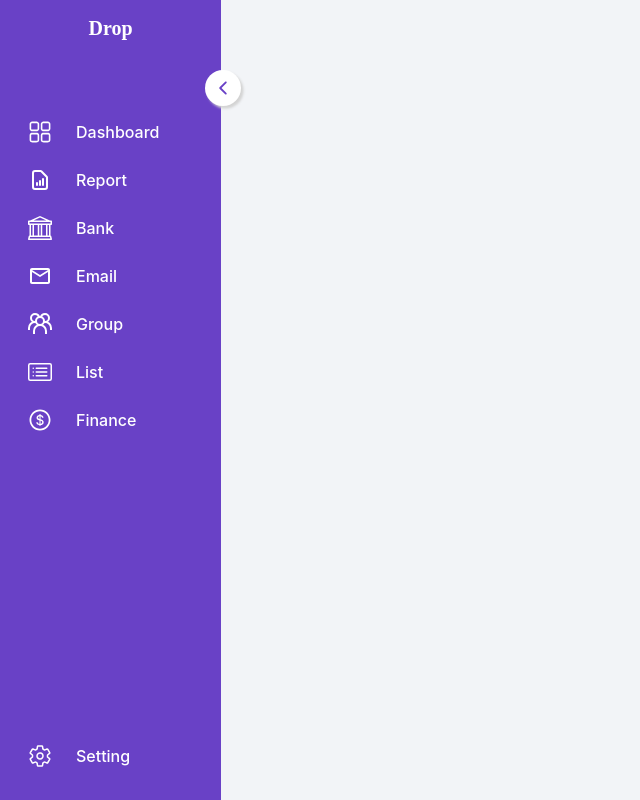
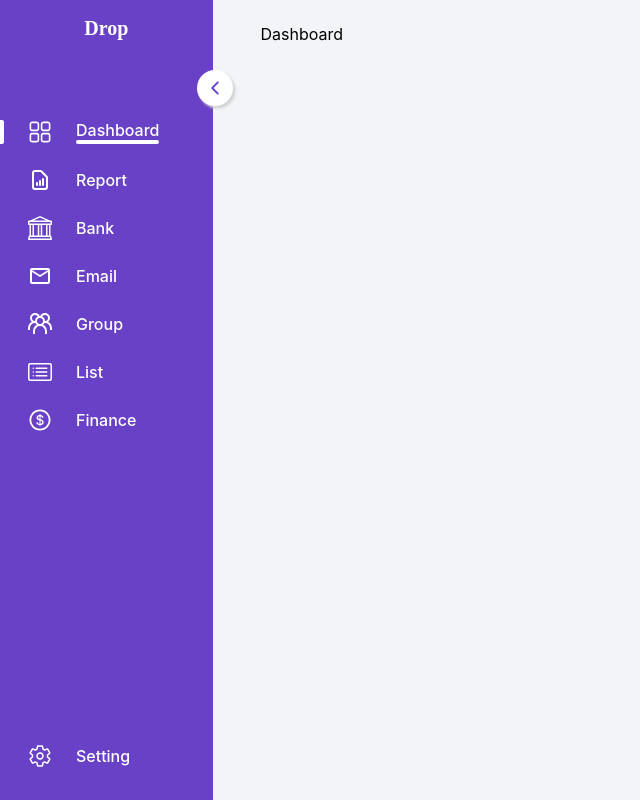
Before and after one commit to Jahed-Ghiasi/front-task, a React (Create React App) app: page /dashboard in a window 1280 px wide. Shown: the top 800 px of the page, without its empty margins (0-640 px from the left). Built offline with nearby package versions, Linux system fonts and the light colour scheme; a web font is replaced by a local one.

Commit message:
Add routes

```diff
--- a/src/App.css
+++ b/src/App.css
@@ -6,6 +6,7 @@
 
 .app .page {
   width: 100%;
-  padding: 1.5rem;
+  height: 2500px;
+  padding: 1.5rem 3rem;
   background-color: var(--secondary-color);
 }
--- a/src/App.tsx
+++ b/src/App.tsx
@@ -2,6 +2,7 @@ import "./App.css";
 import AsideMenu from "src/app/components/menu/asideMenu/asideMenu";
 import { BrowserRouter } from "react-router-dom";
 import { ContextProvider } from "src/app/utils/context";
+import AppRoutes from "./app/routing/appRoutes";
 
 function App() {
   return (
@@ -9,7 +10,9 @@ function App() {
       <BrowserRouter>
         <div className="app">
           <AsideMenu />
-          <div className="page"></div>
+          <div className="page">
+            <AppRoutes />
+          </div>
         </div>
       </BrowserRouter>
     </ContextProvider>
--- a/src/app/components/menu/asideMenu/asideMenu.css
+++ b/src/app/components/menu/asideMenu/asideMenu.css
@@ -7,6 +7,8 @@
   gap: 4rem;
   justify-content: space-between;
   transition: 0.25s ease;
+  position: sticky;
+  top: 0;
 }
 
 .normal-aside {
--- /dev/null
+++ b/src/app/pages/dashboard/index.tsx
@@ -0,0 +1,5 @@
+const Dashboard = () => {
+  return <div>Dashboard</div>;
+};
+
+export default Dashboard;
--- /dev/null
+++ b/src/app/routing/appRoutes.tsx
@@ -0,0 +1,13 @@
+import { Navigate, Route, Routes } from "react-router-dom";
+import PrivateRoutes from "./privateRoutes";
+
+const AppRoutes = () => {
+  return (
+    <Routes>
+      <Route path="/*" element={<PrivateRoutes />} />
+      <Route index element={<Navigate to="/dashboard" />} />
+    </Routes>
+  );
+};
+
+export default AppRoutes;
--- /dev/null
+++ b/src/app/routing/privateRoutes.tsx
@@ -0,0 +1,18 @@
+import { Route, Routes } from "react-router-dom";
+import Dashboard from "src/app/pages/dashboard";
+
+const PrivateRoutes = () => {
+  return (
+    <Routes>
+      <Route path="/dashboard" element={<Dashboard />} />
+      <Route path="/report" element={<div>Report</div>} />
+      <Route path="/bank" element={<div>Bank</div>} />
+      <Route path="/email" element={<div>Email</div>} />
+      <Route path="/group" element={<div>Group</div>} />
+      <Route path="/list" element={<div>List</div>} />
+      <Route path="/finance" element={<div>Finance</div>} />
+    </Routes>
+  );
+};
+
+export default PrivateRoutes;
--- a/src/app/utils/menuItems.tsx
+++ b/src/app/utils/menuItems.tsx
@@ -10,7 +10,7 @@ import { IMenuItem } from "types/index";
 const menuItems: IMenuItem[] = [
   {
     title: "Dashboard",
-    link: "/",
+    link: "/dashboard",
     icon: <RxDashboard />,
   },
   {
--- a/tsconfig.json
+++ b/tsconfig.json
@@ -5,7 +5,8 @@
     "paths": {
       "types/*": ["src/app/types/*"],
       "utils/*": ["src/app/utils/*"],
-      "components/*": ["src/app/components/*"]
+      "components/*": ["src/app/components/*"],
+      "pages/*": ["src/app/pages/*"]
     },
     "lib": ["dom", "dom.iterable", "esnext"],
     "allowJs": true,
```
